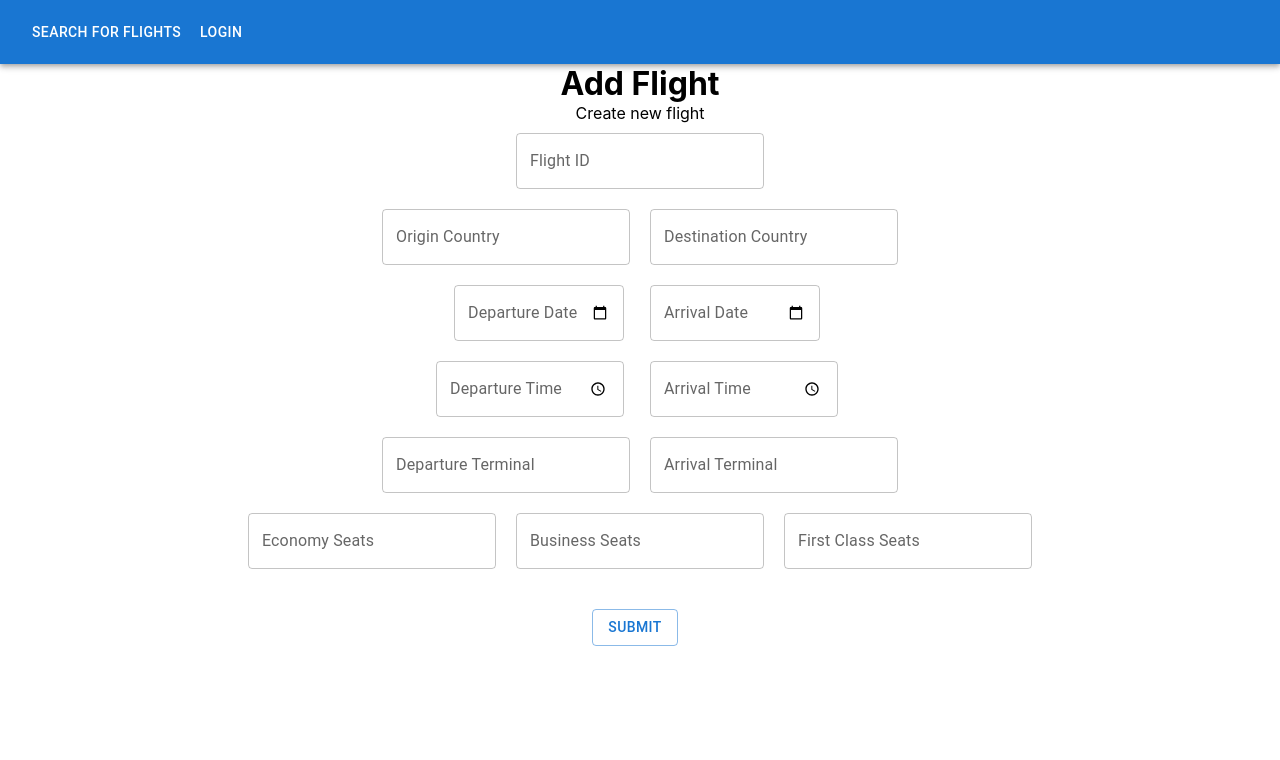
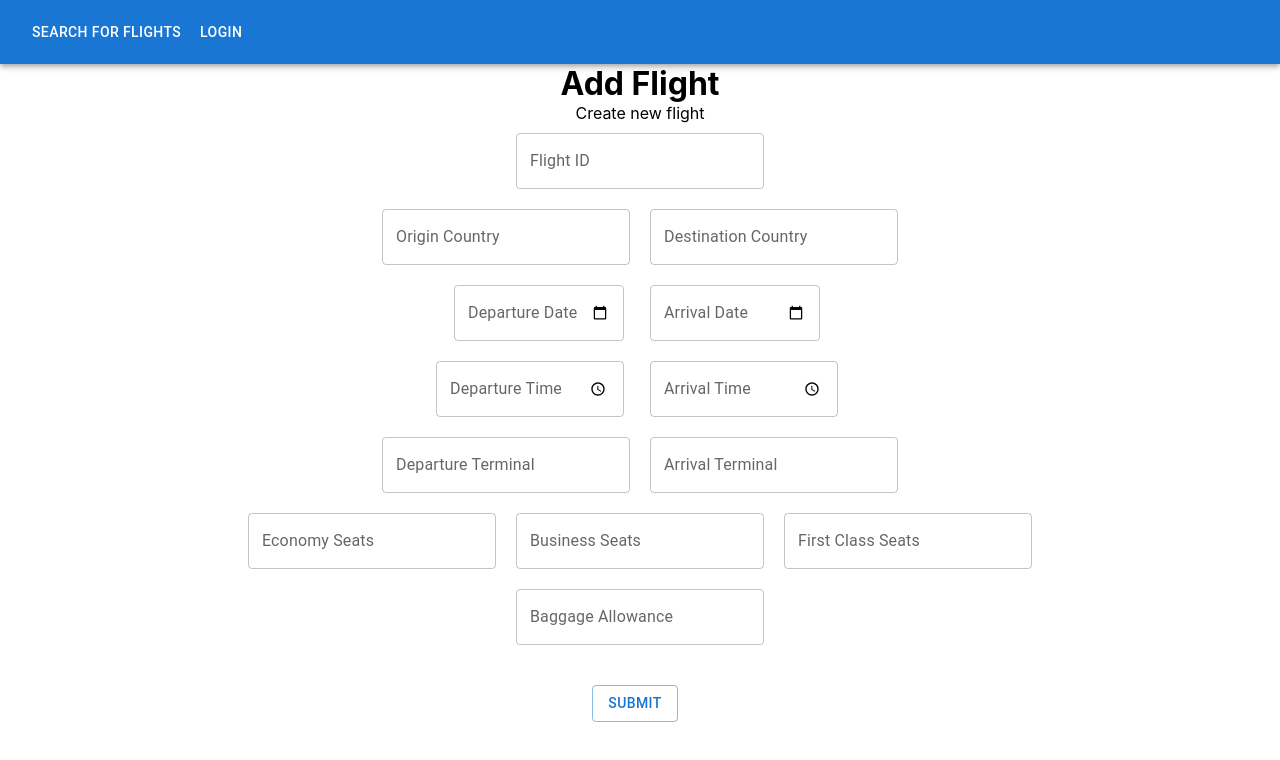
Before and after one commit to advanced-computer-lab/Five-Clueless-Devs, a React (Create React App) app in the folder frontend/: page /create-flight in a window 1280 px wide. Shown: the top 760 px of the page. Built offline with nearby package versions, Linux system fonts and the light colour scheme.

Commit message:
added baggage allowance for admin

```diff
--- a/frontend/src/Components/CreateFlight.js
+++ b/frontend/src/Components/CreateFlight.js
@@ -24,6 +24,7 @@ class CreateFlight extends Component {
             availableFirst: '',
             arrivalTerminal: '',
             departureTerminal: '',
+            baggageAllowance: '',
             err: ''
         };
     }
@@ -47,7 +48,8 @@ class CreateFlight extends Component {
             availableBusiness: this.state.availableBusiness,
             availableFirst: this.state.availableFirst,
             departureTerminal: this.state.departureTerminal,
-            arrivalTerminal: this.state.arrivalTerminal
+            arrivalTerminal: this.state.arrivalTerminal,
+            baggageAllowance: this.state.baggageAllowance
 
         };
 
@@ -66,13 +68,14 @@ class CreateFlight extends Component {
                     availableBusiness: '',
                     availableFirst: '',
                     arrivalTerminal: '',
-                    departureTerminal: ''
+                    departureTerminal: '',
+                    baggageAllowance: ''
                 })
                 this.props.history.push('/search');
             })
             .catch(err => {
                 console.log(err);
-                this.setState({['err']: 'error'})
+                this.setState({ ['err']: 'error' })
             })
     };
 
@@ -226,6 +229,16 @@ class CreateFlight extends Component {
                                             onChange={this.onChange}
                                         />
                                     </div>
+                                    <div>
+                                        <TextField
+                                            id="outlined"
+                                            className='form-control'
+                                            label='Baggage Allowance'
+                                            name="baggageAllowance"
+                                            value={this.state.baggageAllowance}
+                                            onChange={this.onChange}
+                                        />
+                                    </div>
                                 </div>
 
 
--- a/frontend/src/Components/SearchFlightUser.js
+++ b/frontend/src/Components/SearchFlightUser.js
@@ -420,7 +420,7 @@ const SearchFlightUser = ({ location }) => {
                                         </div>
                                         <span className={flight.departureDate === "" ? "criteria-hide" : ""}>
                                             <TextField
-                                                //required
+                                                required
                                                 id="dateInput"
                                                 type="date"
                                                 className='form-control'
@@ -432,7 +432,7 @@ const SearchFlightUser = ({ location }) => {
                                         </span>
                                         <span className={returnDate === "" ? "criteria-hide" : ""}>
                                             <TextField
-                                                // required
+                                                required
                                                 id="dateInput"
                                                 type='date'
                                                 className='form-control'
```
